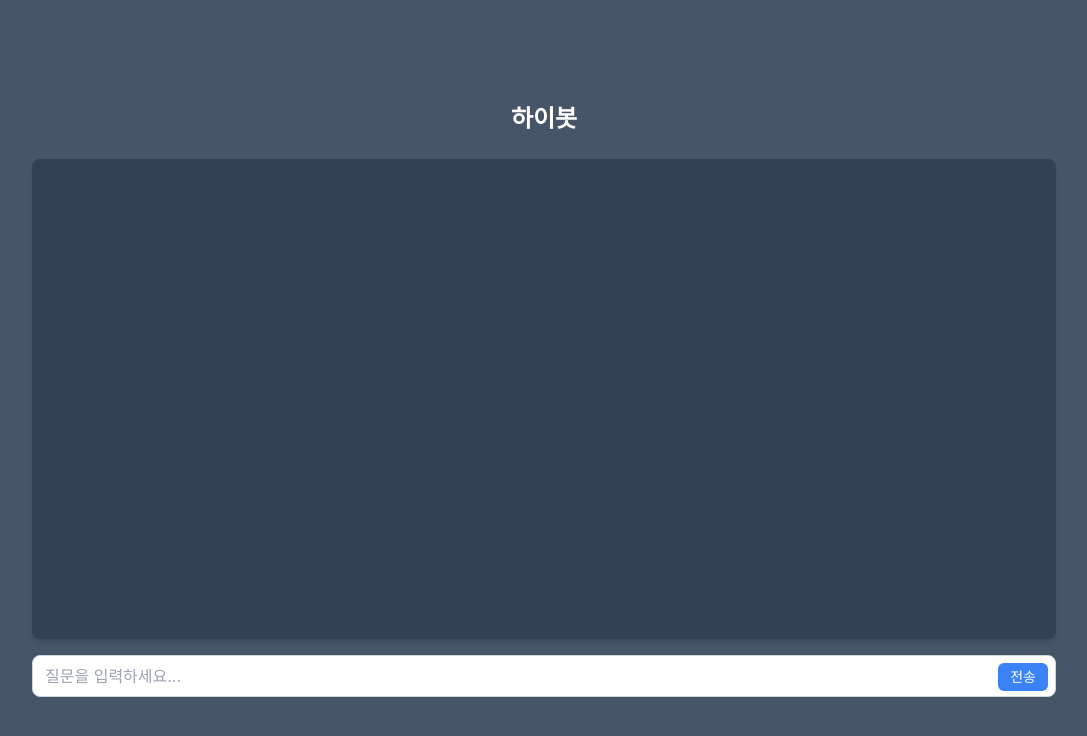
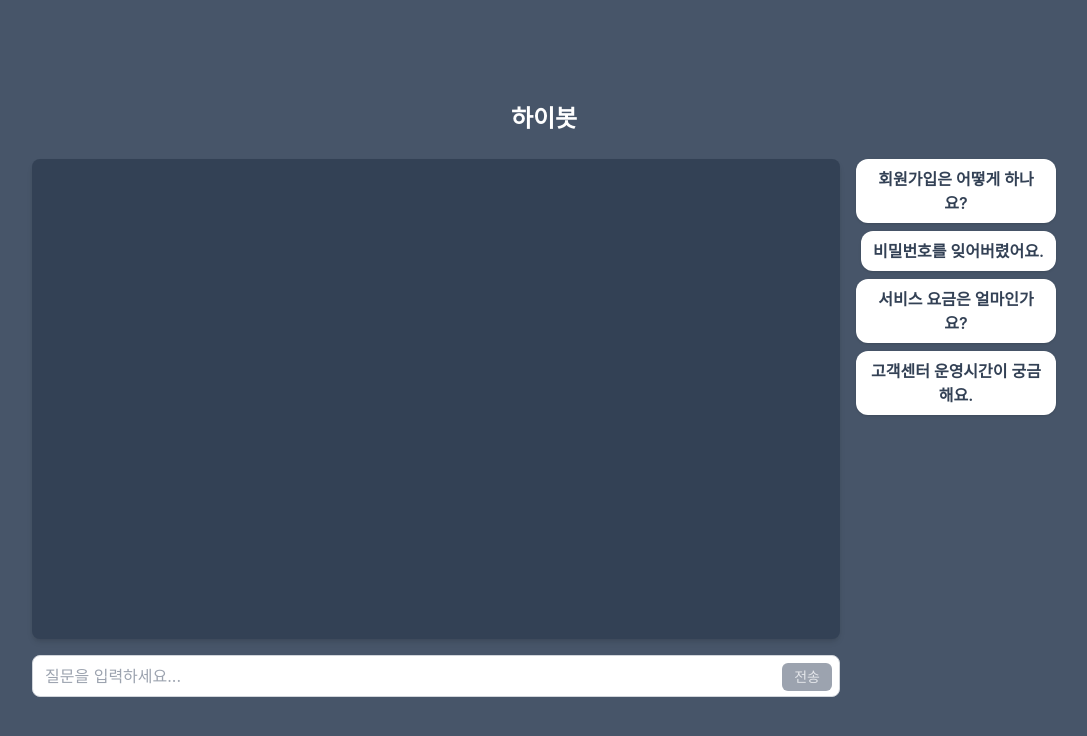
Before and after one commit to Jang-Eun-Ji/HiBot-Chat, a React (Create React App) app in the folder frontend/: page / in a window 1280 px wide. Shown: the top 736 px of the page, without its empty margins (96-1183 px from the left). Built offline with nearby package versions, Linux system fonts and the light colour scheme.

Commit message:
응답 로딩중 disable 처리

```diff
--- a/frontend/src/App.css
+++ b/frontend/src/App.css
@@ -39,3 +39,6 @@
 .message::-webkit-scrollbar {
   display: none;
 }
+
+
+@import url('https://fonts.googleapis.com/css2?family=Momo+Trust+Display&family=Nanum+Gothic&display=swap');
--- a/frontend/src/App.js
+++ b/frontend/src/App.js
@@ -2,17 +2,21 @@ import React, { useState } from 'react';
 import './App.css';
 import Input from './Input';
 import ChatHistory from './ChatHistory';
+import FAQList from './FAQList';
 
 function App() {
   const [chatHistory, setChatHistory] = useState([]);
-  const [loading, setLoading] = useState(false);
-
+  const [isLoading, setIsLoading] = useState(false);
   return (
     <div className="h-screen bg-slate-600 flex flex-col justify-center items-center">
       <h1 className="text-2xl font-bold text-white mb-6">하이봇</h1>
-      <div className='flex flex-col w-[80%] gap-4'>
-        <ChatHistory chatHistory={chatHistory} />
-        <Input setChatHistory={setChatHistory} setLoading={setLoading} />
+
+      <div className="flex flex-col md:flex-row w-[80%] gap-4">
+        <div className="flex-1 flex flex-col gap-4">
+          <ChatHistory chatHistory={chatHistory} />
+          <Input setChatHistory={setChatHistory} isLoading={isLoading} setIsLoading={setIsLoading} />
+        </div>
+        <FAQList setChatHistory={setChatHistory} isLoading={isLoading} setIsLoading={setIsLoading} />
       </div>
     </div>
   );
--- a/frontend/src/ChatHistory.js
+++ b/frontend/src/ChatHistory.js
@@ -8,24 +8,23 @@ function ChatHistory({ chatHistory }) {
   }, [chatHistory]);
 
   return (
-    <div className="w-full min-w-md h-[60vh] overflow-y-auto bg-slate-700 rounded-lg p-8 pb-0 shadow-md flex flex-col gap-8">
+    <div className="w-full min-w-md h-[60vh] overflow-y-auto bg-slate-700 rounded-lg p-8 pb-0 shadow-md flex flex-col gap-8 font-momo">
       {chatHistory.map((msg, index) => (
         <div
           key={index}
-          className={`mb-2 flex ${
+          className={`mb-2 flex transition-all duration-500 ease-out transform ${
             msg.sender === "user" ? "justify-end" : "justify-start"
           }`}
         >
           <div
-            className={`max-w-[70%] px-3 py-2 rounded-lg ${
+            className={`max-w-[70%] px-4 py-3 rounded-xl opacity-0 animate-[fadeInUp_0.5s_ease-out_forwards] ${
               msg.sender === "user"
                 ? "bg-blue-500 text-white self-end"
                 : "bg-gray-300 text-gray-900 self-start"
             }`}
           >
             {msg.isLoading ? (
-              // 🟡 로딩 중일 때
-              <div className="flex space-x-1">
+              <div className="flex items-center justify-center gap-2 w-12">
                 <span className="w-2 h-2 bg-gray-500 rounded-full animate-bounce [animation-delay:-0.3s]" />
                 <span className="w-2 h-2 bg-gray-500 rounded-full animate-bounce [animation-delay:-0.15s]" />
                 <span className="w-2 h-2 bg-gray-500 rounded-full animate-bounce" />
--- /dev/null
+++ b/frontend/src/FAQList.js
@@ -0,0 +1,45 @@
+// ✅ FAQ 리스트
+const faqList = [
+    "회원가입은 어떻게 하나요?",
+    "비밀번호를 잊어버렸어요.",
+    "서비스 요금은 얼마인가요?",
+    "고객센터 운영시간이 궁금해요.",
+];
+
+function FAQList({setChatHistory, isLoading, setIsLoading}) {
+    const handleFAQClick = (question) => {
+        if(isLoading) return;
+        setChatHistory((prev) => [
+            ...prev,
+            { sender: "user", text: question },
+            { sender: "bot", text: "응답을 불러오는 중이에요..." },
+        ]);
+        setIsLoading(true);
+        // 예시로 2초 후 응답 추가 (실제는 API 요청)
+        setTimeout(() => {
+            setChatHistory((prev) => [
+                ...prev.slice(0, -1),
+                { sender: "bot", text: `“${question}”에 대한 답변입니다!` },
+            ]);
+            setIsLoading(false);
+        }, 2000);
+    };
+
+    return (
+        < div className="flex md:flex-col flex-row md:w-[200px] w-full justify-around md:justify-start md:items-end gap-2" >
+            {
+                faqList.map((faq, idx) => (
+                    <button
+                        key={idx}
+                        onClick={() => handleFAQClick(faq)}
+                        className="bg-white text-slate-700 font-semibold px-3 py-2 rounded-xl shadow hover:bg-slate-100 transition"
+                    >
+                        {faq}
+                    </button>
+                ))
+            }
+        </div >
+    )
+};
+
+export default FAQList;
--- a/frontend/src/input.js
+++ b/frontend/src/input.js
@@ -1,13 +1,12 @@
 import { useState } from "react";
 
-function Input({ setChatHistory, setLoading }) {
+function Input({ setChatHistory, isLoading, setIsLoading }) {
     const [currentMessage, setCurrentMessage] = useState('');
-
+    const notAllowed = isLoading || !currentMessage;
     // 메시지 전송 처리 함수
     const handleSubmit = async (e) => {
         e.preventDefault(); // 폼 전송 시 페이지 새로고침 방지
-
-        setLoading(true);
+        setIsLoading(true);
         const userMessage = currentMessage.trim();
         if (!userMessage) return; // 빈 메시지는 전송하지 않음
 
@@ -42,7 +41,7 @@ function Input({ setChatHistory, setLoading }) {
                 newHistory[newHistory.length - 1] = { sender: 'bot', text: data.response };
                 return newHistory;
             });
-            setLoading(false);
+            setIsLoading(false);
         } catch (error) {
             console.error('챗봇 응답 오류:', error);
             // 5. 오류 발생 시
@@ -51,7 +50,7 @@ function Input({ setChatHistory, setLoading }) {
                 newHistory[newHistory.length - 1] = { sender: 'bot', text: '오류가 발생했습니다. 서버를 확인해주세요.' };
                 return newHistory;
             });
-            setLoading(false);
+            setIsLoading(false);
         }
     };
 
@@ -66,7 +65,11 @@ function Input({ setChatHistory, setLoading }) {
                     class="w-full border border-gray-300 rounded-lg py-2 px-3 pr-16 focus:outline-none focus:ring-2 focus:ring-blue-500"
                 />
                 <button
-                    class="absolute top-2 right-2 bg-blue-500 text-white text-sm px-3 py-1 rounded-md hover:bg-blue-600 transition"
+                    class={`absolute top-2 right-2 text-sm px-3 py-1 rounded-md transition ${notAllowed
+                            ? "bg-gray-400 text-gray-200 cursor-not-allowed"
+                            : "bg-blue-500 text-white hover:bg-blue-600"
+                        }`}
+                    disabled={notAllowed}
                 >
                     전송
                 </button>
--- a/frontend/tailwind.config.js
+++ b/frontend/tailwind.config.js
@@ -2,7 +2,21 @@
 module.exports = {
   content: ["./src/**/*.{html,js}"],
   theme: {
-    extend: {},
+    extend: {
+      fontFamily: {
+        momo: ['Nanum Gothic'], // ✅ 추가
+      },
+      fontWeight: 400,
+       keyframes: {
+        fadeInUp: {
+          '0%': { opacity: '0', transform: 'translateY(20px)' },
+          '100%': { opacity: '1', transform: 'translateY(0)' },
+        },
+      },
+      animation: {
+        fadeInUp: 'fadeInUp 0.5s ease-out forwards',
+      },
+    },
   },
   plugins: [],
 }
```
